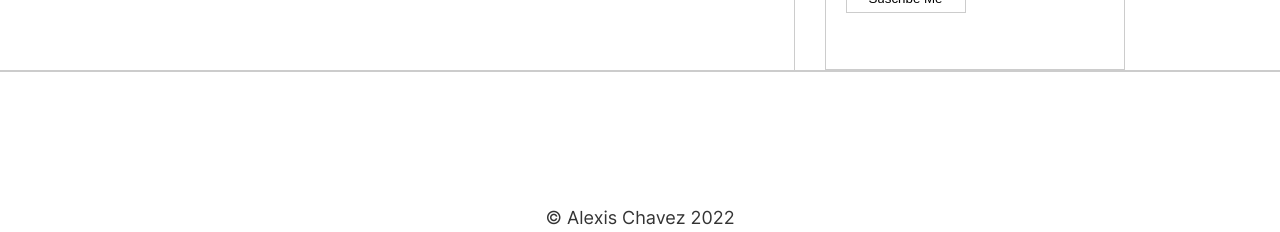
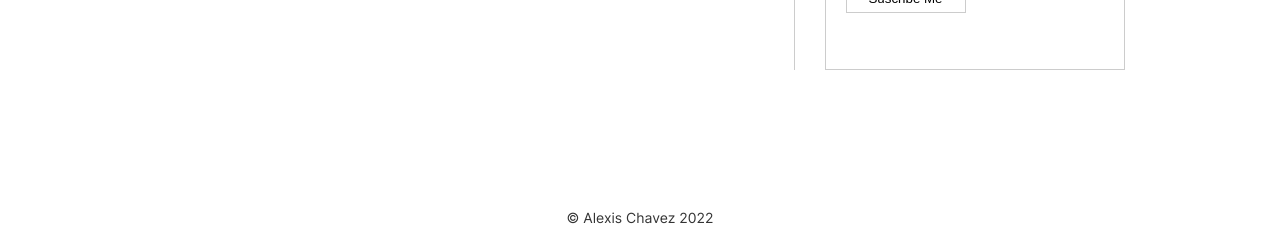
Before and after one commit to AlexChavezz/blog, a Next.js app: page /about in a window 1280 px wide. Shown: the part 870-1102 px from the top of the page. Built offline with nearby package versions, Linux system fonts and the light colour scheme; no server answers.

Commit message:
some-styles changed

```diff
--- a/styles/FooterComponent.module.css
+++ b/styles/FooterComponent.module.css
@@ -4,14 +4,13 @@
     justify-content: center;
     height: 160px;
     margin-bottom: 5px;
-    border-top: 2px solid #ccc;
 }
 
 .footerCopy {
     font-family: 'Inter';
     font-style: normal;
     font-weight: 400;
-    font-size: 18px;
+    font-size: 14px;
     line-height: 24px;
     margin: 0px;
     padding: 0px;
```
